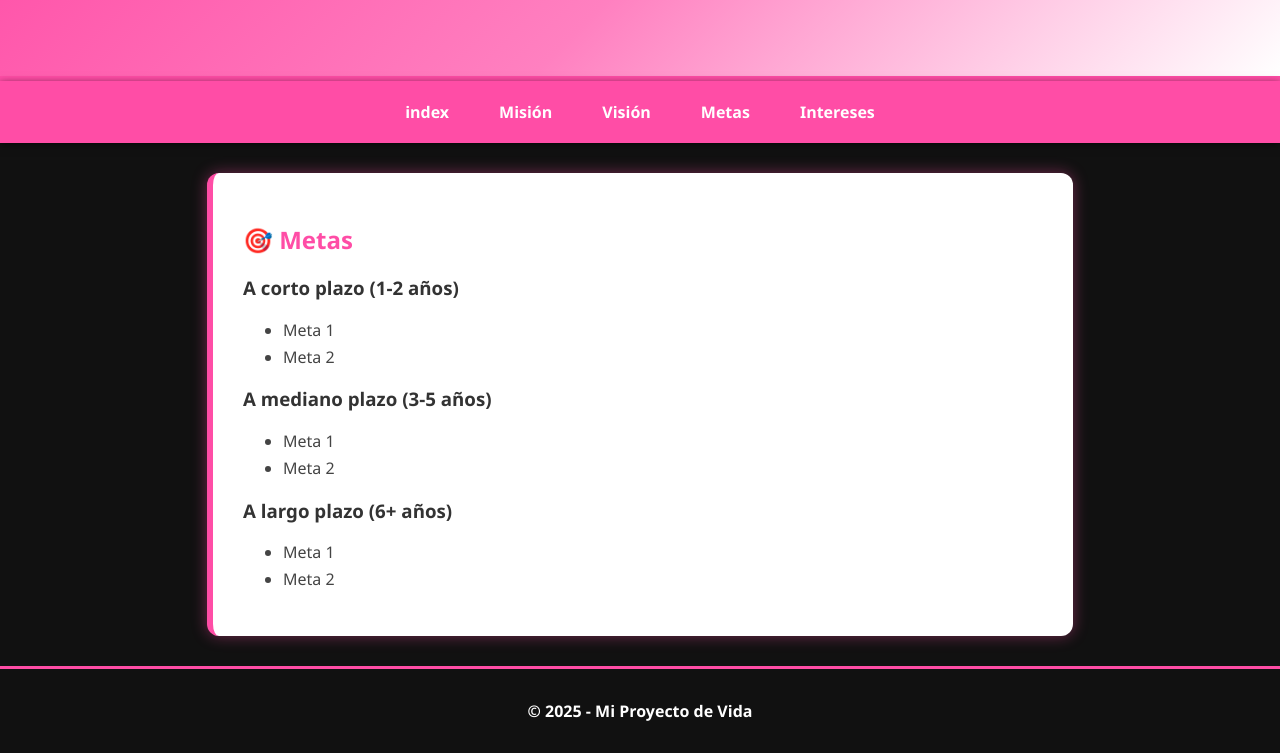
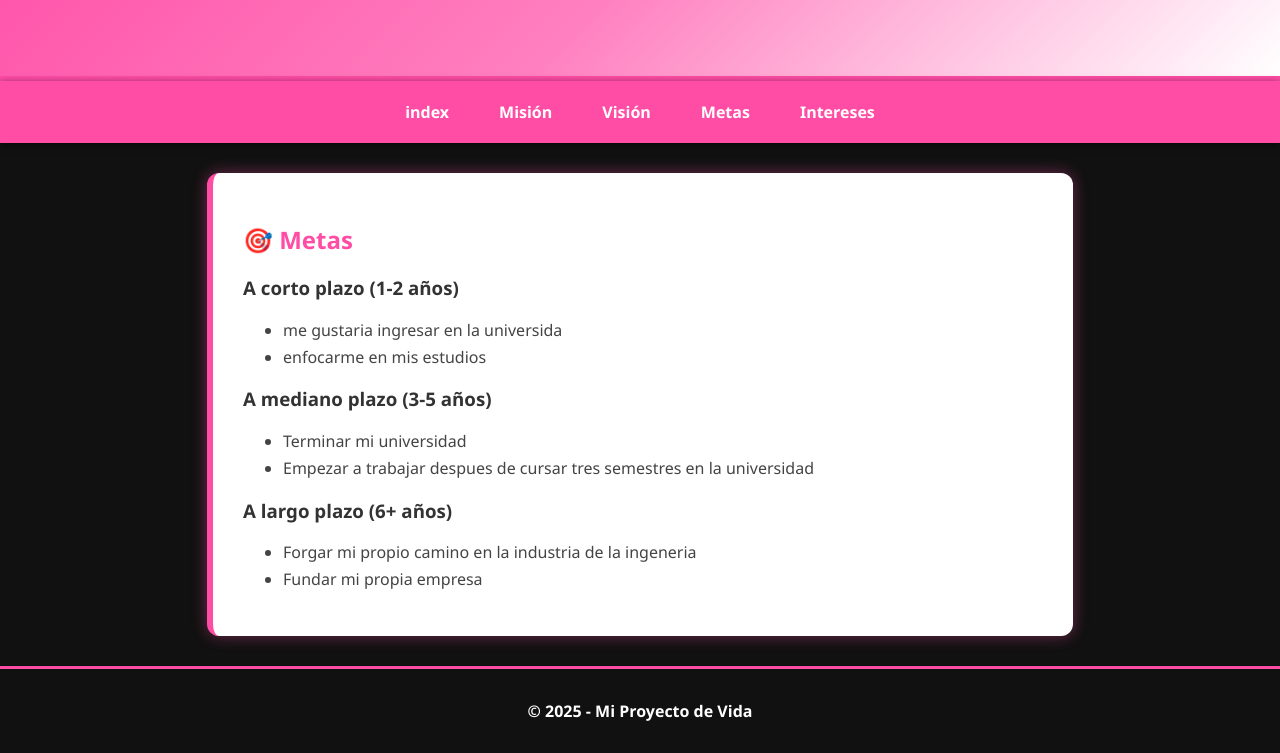
Before and after one commit to Monicamontes/proyectodevida, a plain HTML site: page metas.html in a window 1280 px wide. Shown: the part 140-893 px from the top of the page. Drawn offline with Linux system fonts and the light colour scheme.

Commit message:
Update metas.html

```diff
--- a/metas.html
+++ b/metas.html
@@ -28,18 +28,18 @@
     <h2>🎯 Metas</h2>
     <h3>A corto plazo (1-2 años)</h3>
     <ul>
-      <li>Meta 1</li>
-      <li>Meta 2</li>
+      <li>me gustaria ingresar en la universida</li>
+      <li> enfocarme en mis estudios</li>
     </ul>
     <h3>A mediano plazo (3-5 años)</h3>
     <ul>
-      <li>Meta 1</li>
-      <li>Meta 2</li>
+      <li>Terminar mi universidad</li>
+      <li>Empezar a trabajar despues de cursar tres semestres en la universidad</li>
     </ul>
     <h3>A largo plazo (6+ años)</h3>
     <ul>
-      <li>Meta 1</li>
-      <li>Meta 2</li>
+      <li>Forgar mi propio camino en la industria de la ingeneria</li>
+      <li>Fundar mi propia empresa</li>
     </ul>
   </section>
   <footer>
```
